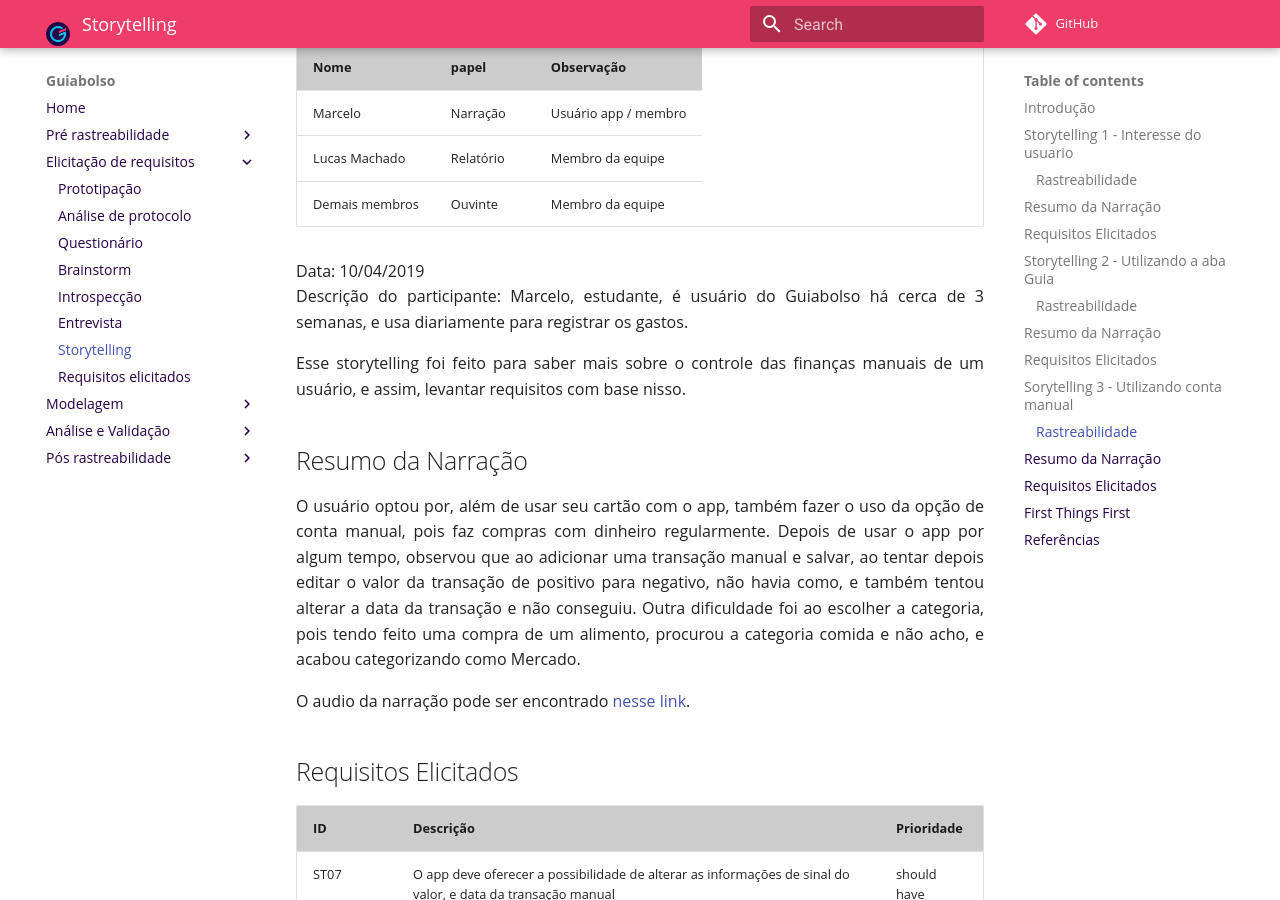
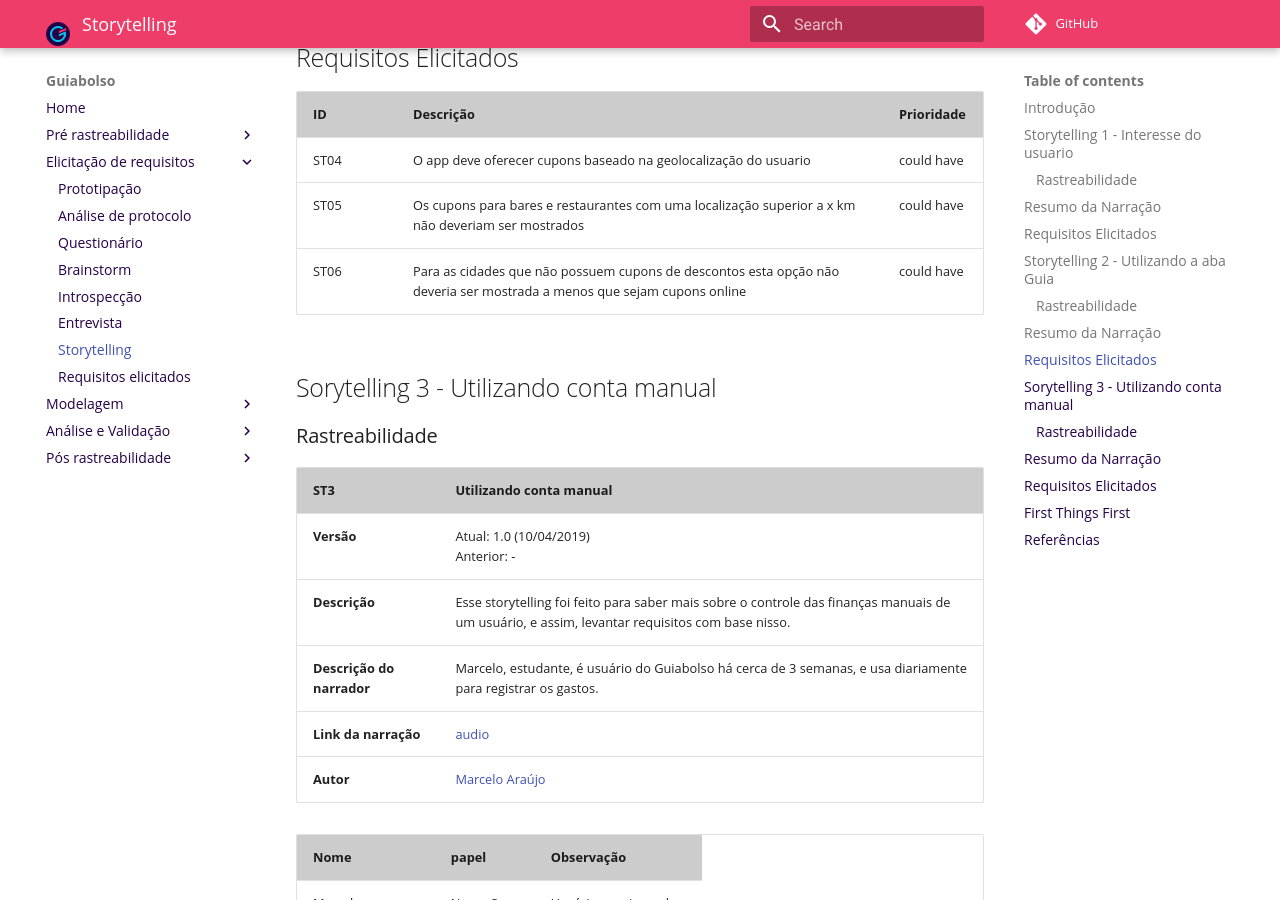
Before and after one commit to fga-disciplinas/2019.1-Guia-Bolso, an MkDocs documentation site: the page built from docs/elicitacao-de-requisitos/storytelling.md, in a window 1280 px wide and 900 px high, scrolled down 2548 px. Built offline with MkDocs 1.6.1 and Material for MkDocs 9.7.7, drawn with Linux system fonts in a browser that asks for light colours; comment, search, counter and statistics services are not loaded; old or Windows-style settings are respelled for this version of MkDocs; some of the changed text lies outside the part shown.

Commit message:
Adicionando versionamento de storytelling

```diff
--- a/docs/elicitacao-de-requisitos/storytelling.md
+++ b/docs/elicitacao-de-requisitos/storytelling.md
@@ -6,14 +6,18 @@
 
 ### Rastreabilidade
 
+| **ST1** | **Interesse do usuario**  |
+|--|--|
+| **Versão**| Atual: 1.0 (07/04/2019) <br> Anterior: - |
+| **Descrição** | Esse storytelling foi feito para observar como um usuário novo interage com o app, e suas dificuldades. |
+| **Descrição do narrador** | Adailton Martins, usuário recente do Guiabolso|
+| **Link da narração** |-|
+|**Autor**|[Lucas Machado](https://github.com/lmmLucasMachado) |
+
 | Nome | papel | Observação |
 |--|--|--|
 | Adailton Martins | Narração | Usuário app |
 | Lucas Machado | Relatório | Membro da equipe |
-
-Data: 07/04/2019
-
-Esse storytelling foi feito para observar como um usuário novo interage com o app, e suas dificuldades.
 
 ## Resumo da Narração
 
@@ -32,21 +36,22 @@
 
 ### Rastreabilidade
 
+| **ST2** | **Utilizando a aba Guia**  |
+|--|--|
+| **Versão**| Atual: 1.0 (09/04/2019) <br> Anterior: - |
+| **Descrição** | Esse storytelling foi feito para saber a experiência de um usuário com a aba guia do aplicativo, e assim, levantar requisitos. |
+| **Descrição do narrador** | Lucas Machado, estudante, é usuário do Guiabolso há algumas semanas, e busca economizar com as compras com alimento. |
+| **Link da narração** |[audio](https://www.4shared.com/mp3/wpXGMcP7da/guia_bolso_storytelling_02.html)|
+|**Autor**|[Lucas Machado](https://github.com/lmmLucasMachado) |
+
 | Nome | papel | Observação |
 |--|--|--|
 | Lucas Machado | Narração | Usuário app / membro |
 | Marcelo | Relatório | Membro da equipe |
 
-Data: 09/04/2019 </br>
-Descrição do participante: Lucas Machado, estudante, é usuário do Guiabolso há algumas semanas, e busca economizar com as compras com alimento.
-
-Esse storytelling foi feito para saber a experiência de um usuário com a aba guia do aplicativo, e assim, levantar requisitos.
-
 ## Resumo da Narração
 
 O usuário achou interessante a ideia que lhe foi passada do app, depois de utilizar um tempo foi em busca de novas funcionalidade dentre elas acabou encontrando na aba guia uma que lhe pareceu interessante, a parte onde encontrava sugestões de bares e restaurantes que pelo próprio app era possível adquirir descontos, porém ficou frustrado  ao perceber que os locais onde ele podia ter o desconto eram longes de mais da sua localização até em estados diferentes. Ele descobriu um local onde podia colocar a cidade de onde iria receber sugestões e lá também não existia a sua cidade como opção.
-
-O audio da narração pode ser encontrado [nesse link](https://www.4shared.com/mp3/wpXGMcP7da/guia_bolso_storytelling_02.html).
 
 ## Requisitos Elicitados
 
@@ -61,16 +66,19 @@
 
 ### Rastreabilidade
 
+| **ST3** | **Utilizando conta manual**  |
+|--|--|
+| **Versão**| Atual: 1.0 (10/04/2019) <br> Anterior: - |
+| **Descrição** | Esse storytelling foi feito para saber mais sobre o controle das finanças manuais de um usuário, e assim, levantar requisitos com base nisso. |
+| **Descrição do narrador** | Marcelo, estudante, é usuário do Guiabolso há cerca de 3 semanas, e usa diariamente para registrar os gastos. |
+| **Link da narração** |[audio](https://www.4shared.com/music/aov68X6Wda/guia_bolso_storytelling_03.html)|
+|**Autor**| [Marcelo Araújo](https://github.com/santosm46)|
+
 | Nome | papel | Observação |
 |--|--|--|
 | Marcelo | Narração | Usuário app / membro |
 | Lucas Machado | Relatório | Membro da equipe |
 | Demais membros | Ouvinte | Membro da equipe |
-
-Data: 10/04/2019 </br>
-Descrição do participante: Marcelo, estudante, é usuário do Guiabolso há cerca de 3 semanas, e usa diariamente para registrar os gastos.
-
-Esse storytelling foi feito para saber mais sobre o controle das finanças manuais de um usuário, e assim, levantar requisitos com base nisso.
 
 ## Resumo da Narração
 
@@ -79,8 +87,6 @@
 ao tentar depois editar o valor da transação de positivo para negativo, não havia como, e também
 tentou alterar a data da transação e não conseguiu.
 Outra dificuldade foi ao escolher a categoria, pois tendo feito uma compra de um alimento, procurou a categoria comida e não acho, e acabou categorizando como Mercado.
-
-O audio da narração pode ser encontrado [nesse link](https://www.4shared.com/music/aov68X6Wda/guia_bolso_storytelling_03.html).
 
 ## Requisitos Elicitados
 
```
